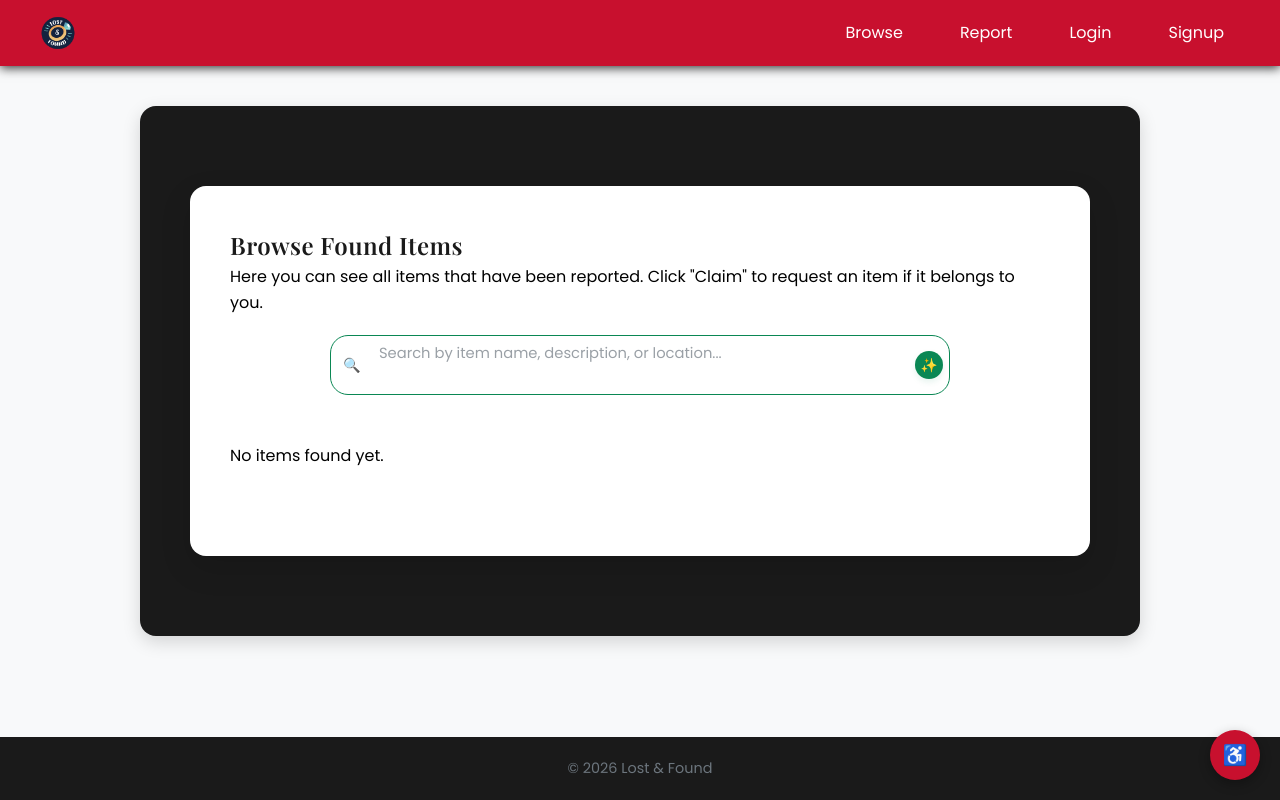
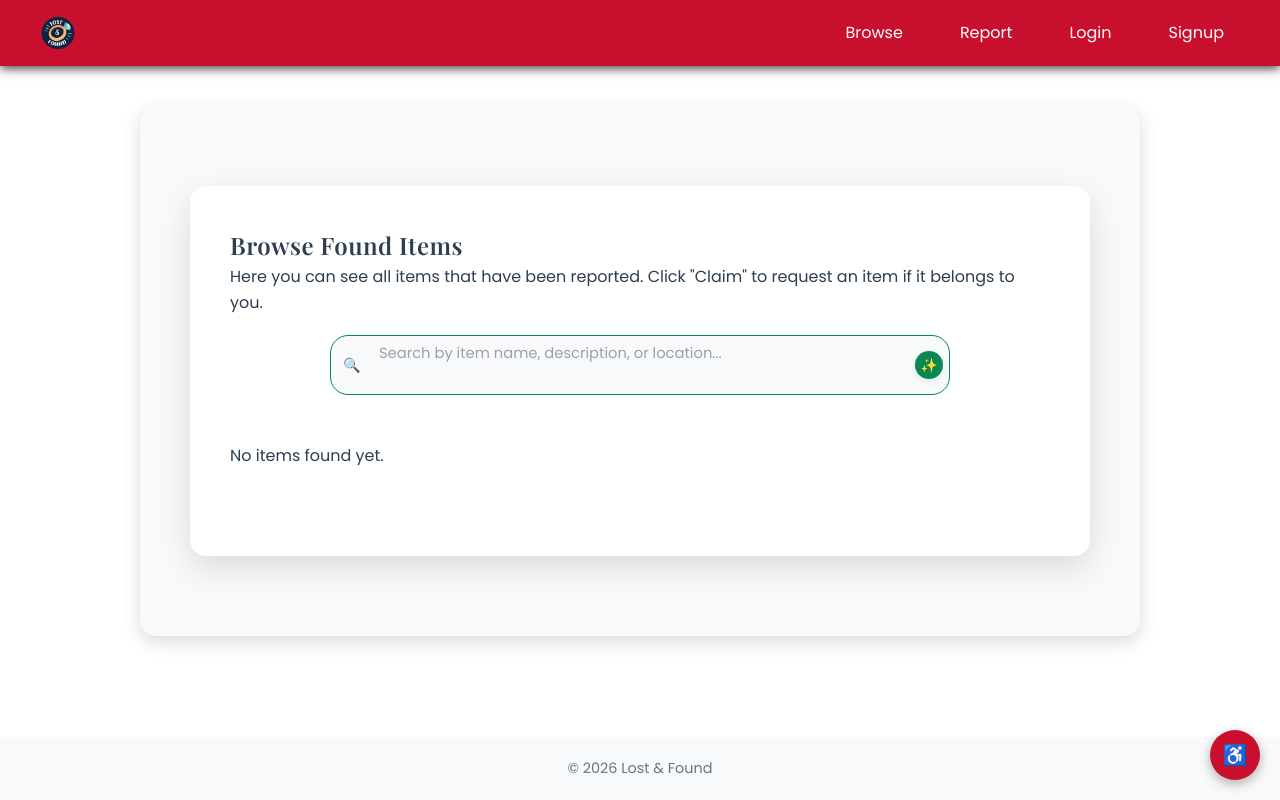
Before and after one commit to ayaanbekur/Fbla_2026, a Flask app: page /browse in a window 1280 px wide. Run offline with Flask 3, Linux system fonts and the light colour scheme; some libraries are stand-ins or nearby versions.

Commit message:
Fix theming issues: white cards in dark mode and color selection turning off dark theme
- Fixed hero section and all cards to use theme-aware backgrounds
- Rewrote theme switching logic to preserve dark mode when changing colors
- Color buttons now modify primary colors without changing base theme
- Updated all hardcoded white backgrounds to use CSS variables

```diff
--- a/static/css/styles.css
+++ b/static/css/styles.css
@@ -12,10 +12,10 @@
   --primary-light: #E63946;
   --accent: #0A8754;
   --accent-dark: #004F2D;
-  --dark: #1a1a1a;
-  --light: #f8f9fa;
-  --gray: #6c757d;
+  --surface: #f8f9fa;  /* Light background for cards/containers */
+  --background: #ffffff;  /* Main page background */
   --text: #2c3e50;
+  --text-secondary: #6c757d;
   --border: #e0e0e0;
   --shadow-sm: 0 2px 4px rgba(0,0,0,0.06);
   --shadow-md: 0 6px 16px rgba(0,0,0,0.1);
@@ -33,10 +33,10 @@
   --primary-light: #FF6B7A;
   --accent: #2ECC71;
   --accent-dark: #27AE60;
-  --dark: #f8f9fa;
-  --light: #1a1a1a;
-  --gray: #95a5a6;
+  --surface: #2c3e50;  /* Dark surface for cards/containers */
+  --background: #1a1a1a;  /* Dark page background */
   --text: #ecf0f1;
+  --text-secondary: #95a5a6;
   --border: #34495e;
   --shadow-sm: 0 2px 4px rgba(0,0,0,0.3);
   --shadow-md: 0 6px 16px rgba(0,0,0,0.4);
@@ -92,7 +92,7 @@ html {
 
 body {
   font-family: 'Poppins', -apple-system, BlinkMacSystemFont, 'Segoe UI', sans-serif;
-  background: var(--light);
+  background: var(--background);
   color: var(--text);
   line-height: 1.6;
   -webkit-font-smoothing: antialiased;
@@ -102,7 +102,7 @@ h1, h2, h3, h4, h5, h6, .logo {
   font-family: 'Playfair Display', serif;
   letter-spacing: -0.5px;
   font-weight: 600;
-  color: var(--dark);
+  color: var(--text);
 }
 
 /* =====================
@@ -189,7 +189,7 @@ h1, h2, h3, h4, h5, h6, .logo {
   font-family: 'Playfair Display', serif;
   font-size: 3.5rem;
   font-weight: 700;
-  color: var(--dark);
+  color: var(--text);
   margin-bottom: 1.5rem;
   opacity: 0;
   transform: translateY(-30px);
@@ -242,7 +242,7 @@ h1, h2, h3, h4, h5, h6, .logo {
   left: -100%;
   width: 100%;
   height: 100%;
-  background: linear-gradient(135deg, var(--primary-dark), var(--dark));
+  background: linear-gradient(135deg, var(--primary-dark), var(--primary));
   transition: left 0.3s ease;
   z-index: -1;
 }
@@ -327,7 +327,7 @@ textarea {
 .page-title {
   font-size: 2.2rem;
   margin-bottom: 2rem;
-  color: var(--dark);
+  color: var(--text);
   text-align: center;
   position: relative;
   padding-bottom: 1rem;
@@ -350,7 +350,7 @@ textarea {
   display: block;
   font-weight: 600;
   margin-bottom: 0.5rem;
-  color: var(--dark);
+  color: var(--text);
   font-size: 0.95rem;
 }
 
--- a/templates/admin.html
+++ b/templates/admin.html
@@ -79,7 +79,7 @@
 
           {% if item['status'] == 'Claimed' %}
           <form method="post" action="{{ url_for('clear_claim', item_id=item['id']) }}" style="display:inline;margin-left:0.6rem;">
-            <button type="submit" class="nav-link" style="background:#fff;color:#000;border-radius:8px;padding:0.35rem 0.6rem;border:none;cursor:pointer;">Clear Claim</button>
+            <button type="submit" class="nav-link" style="background:var(--surface);color:var(--text);border-radius:8px;padding:0.35rem 0.6rem;border:none;cursor:pointer;">Clear Claim</button>
           </form>
           {% endif %}
 
--- a/templates/admin_chat_manage.html
+++ b/templates/admin_chat_manage.html
@@ -40,8 +40,8 @@
     }
 
     .conversation-item {
-      background: #ffffff;
-      border: 2px solid #e0e0e0;
+      background: var(--surface);
+      border: 2px solid var(--border);
       border-radius: 12px;
       padding: 1.5rem;
       display: flex;
--- a/templates/base.html
+++ b/templates/base.html
@@ -20,7 +20,7 @@
       min-height: 100vh;
       display: flex;
       flex-direction: column;
-      background-color: var(--light);
+      background-color: var(--background);
       color: var(--text);
       font-family: 'Poppins', sans-serif;
     }
@@ -175,7 +175,7 @@
     }
 
     .container {
-      background: var(--dark);
+      background: var(--surface);
       border-radius: 16px;
       padding: 2rem;
       box-shadow: 0 6px 18px rgba(0,0,0,0.15);
@@ -204,8 +204,8 @@
 
     /* Footer fix */
     footer {
-      background-color: var(--dark);
-      color: var(--gray);
+      background-color: var(--surface);
+      color: var(--text-secondary);
       text-align: center;
       padding: 20px;
       font-size: 0.9rem;
@@ -250,7 +250,7 @@
     }
 
     .accessibility-modal-content {
-      background-color: var(--light);
+      background-color: var(--surface);
       margin: 15% auto;
       padding: 0;
       border-radius: 12px;
@@ -298,7 +298,7 @@
       margin: 5px;
       padding: 10px 15px;
       border: 2px solid var(--border);
-      background: var(--light);
+      background: var(--surface);
       border-radius: 8px;
       cursor: pointer;
       font-size: 14px;
@@ -345,7 +345,7 @@
     .apply-color-btn, .reset-color-btn {
       padding: 8px 16px;
       border: 2px solid var(--border);
-      background: var(--light);
+      background: var(--surface);
       border-radius: 6px;
       cursor: pointer;
       font-size: 14px;
@@ -532,13 +532,10 @@
 
       // Set initial theme
       document.documentElement.setAttribute('data-theme', savedTheme);
+
+      // Apply color modifications if not default
       if (savedColor !== 'default') {
-        document.documentElement.setAttribute('data-theme', savedColor);
-      }
-
-      // Set custom color if using custom theme
-      if (savedColor === 'custom') {
-        applyCustomColor(savedCustomColor);
+        applyColorTheme(savedColor, savedCustomColor);
       }
 
       // Set color picker value
@@ -557,20 +554,32 @@
         }
       });
 
+      // Helper function to apply color theme modifications
+      function applyColorTheme(colorType, customColor = null) {
+        if (colorType === 'blue') {
+          document.documentElement.style.setProperty('--primary', '#3498db');
+          document.documentElement.style.setProperty('--primary-dark', '#2980b9');
+          document.documentElement.style.setProperty('--primary-light', '#5dade2');
+        } else if (colorType === 'green') {
+          document.documentElement.style.setProperty('--primary', '#27ae60');
+          document.documentElement.style.setProperty('--primary-dark', '#229954');
+          document.documentElement.style.setProperty('--primary-light', '#58d68d');
+        } else if (colorType === 'purple') {
+          document.documentElement.style.setProperty('--primary', '#9b59b6');
+          document.documentElement.style.setProperty('--primary-dark', '#8e44ad');
+          document.documentElement.style.setProperty('--primary-light', '#bb8fce');
+        } else if (colorType === 'custom' && customColor) {
+          document.documentElement.style.setProperty('--primary', customColor);
+          document.documentElement.style.setProperty('--primary-dark', darkenColor(customColor, 0.3));
+          document.documentElement.style.setProperty('--primary-light', lightenColor(customColor, 0.2));
+        }
+      }
+
       // Helper function to apply custom color
       function applyCustomColor(color) {
-        // Set the custom color CSS variables
-        document.documentElement.style.setProperty('--custom-primary', color);
-        document.documentElement.style.setProperty('--custom-primary-dark', darkenColor(color, 0.3));
-        document.documentElement.style.setProperty('--custom-primary-light', lightenColor(color, 0.2));
-
-        // Set theme to custom
-        document.documentElement.setAttribute('data-theme', 'custom');
+        applyColorTheme('custom', color);
         localStorage.setItem('color', 'custom');
         localStorage.setItem('customColor', color);
-
-        // Update active states
-        colorBtns.forEach(b => b.classList.remove('active'));
       }
 
       // Helper function to darken color
@@ -620,18 +629,23 @@
           const theme = this.dataset.theme;
           document.documentElement.setAttribute('data-theme', theme);
           localStorage.setItem('theme', theme);
-          localStorage.setItem('color', 'default'); // Reset color when changing theme
 
-          // Clear custom color properties
-          document.documentElement.style.removeProperty('--custom-primary');
-          document.documentElement.style.removeProperty('--custom-primary-dark');
-          document.documentElement.style.removeProperty('--custom-primary-light');
+          // Keep current color setting, just change the base theme
+          const currentColor = localStorage.getItem('color') || 'default';
+          const currentCustomColor = localStorage.getItem('customColor') || '#C8102E';
+
+          if (currentColor !== 'default') {
+            applyColorTheme(currentColor, currentCustomColor);
+          } else {
+            // Reset to default colors for this theme
+            document.documentElement.style.removeProperty('--primary');
+            document.documentElement.style.removeProperty('--primary-dark');
+            document.documentElement.style.removeProperty('--primary-light');
+          }
 
           // Update active states
           themeBtns.forEach(b => b.classList.remove('active'));
-          colorBtns.forEach(b => b.classList.remove('active'));
           this.classList.add('active');
-          document.querySelector('[data-color="default"]').classList.add('active');
         });
       });
 
@@ -639,21 +653,17 @@
       colorBtns.forEach(btn => {
         btn.addEventListener('click', function() {
           const color = this.dataset.color;
+          localStorage.setItem('color', color);
+
           if (color === 'default') {
-            const currentTheme = localStorage.getItem('theme') || 'light';
-            document.documentElement.setAttribute('data-theme', currentTheme);
-            // Clear custom color properties
-            document.documentElement.style.removeProperty('--custom-primary');
-            document.documentElement.style.removeProperty('--custom-primary-dark');
-            document.documentElement.style.removeProperty('--custom-primary-light');
+            // Reset to default colors
+            document.documentElement.style.removeProperty('--primary');
+            document.documentElement.style.removeProperty('--primary-dark');
+            document.documentElement.style.removeProperty('--primary-light');
           } else {
-            document.documentElement.setAttribute('data-theme', color);
-            // Clear custom color properties
-            document.documentElement.style.removeProperty('--custom-primary');
-            document.documentElement.style.removeProperty('--custom-primary-dark');
-            document.documentElement.style.removeProperty('--custom-primary-light');
+            // Apply the color theme while keeping current base theme
+            applyColorTheme(color);
           }
-          localStorage.setItem('color', color);
 
           // Update active states
           colorBtns.forEach(b => b.classList.remove('active'));
@@ -672,15 +682,11 @@
 
       // Reset color button
       resetColorBtn.addEventListener('click', function() {
-        // Reset to default theme
-        const currentTheme = localStorage.getItem('theme') || 'light';
-        document.documentElement.setAttribute('data-theme', currentTheme);
+        // Reset to default colors
         localStorage.setItem('color', 'default');
-
-        // Clear custom color properties
-        document.documentElement.style.removeProperty('--custom-primary');
-        document.documentElement.style.removeProperty('--custom-primary-dark');
-        document.documentElement.style.removeProperty('--custom-primary-light');
+        document.documentElement.style.removeProperty('--primary');
+        document.documentElement.style.removeProperty('--primary-dark');
+        document.documentElement.style.removeProperty('--primary-light');
 
         // Reset color picker
         customColorPicker.value = '#C8102E';
--- a/templates/browse.html
+++ b/templates/browse.html
@@ -58,8 +58,8 @@
 
 <style>
 .page-container {
-  background-color: #ffffff;
-  color: #000000;
+  background-color: var(--background);
+  color: var(--text);
 }
 
 
@@ -84,7 +84,7 @@
   border-radius: 18px;
   padding: 3px 6px; /* slightly smaller to help fit input height */
   box-sizing: border-box;
-  background: #ffffff;
+  background: var(--surface);
 }
 
 .search-icon {
@@ -103,7 +103,7 @@
   font-size: 0.92rem;
   flex: 1;
   background: transparent;
-  color: #000000;
+  color: var(--text);
 }
 
 .search-bar:focus {
@@ -179,9 +179,9 @@
 
 
 .item-card {
-  background-color: #ffffff;
-  color: #000000;
-  border: 1px solid #e0e0e0; /* optional, cleaner look */
+  background-color: var(--surface);
+  color: var(--text);
+  border: 1px solid var(--border); /* optional, cleaner look */
   padding: 1.5rem;
   border-radius: 12px;
   box-shadow: 0 4px 12px rgba(0,0,0,0.1);
--- a/templates/chat.html
+++ b/templates/chat.html
@@ -55,8 +55,8 @@ h1, h2, h3, .logo {
 }
 
 .chat-message.other {
-    background: #f1f1f1;
-    color: black;
+    background: var(--surface);
+    color: var(--text);
     align-self: flex-start;
 }
 
--- a/templates/claim.html
+++ b/templates/claim.html
@@ -54,9 +54,9 @@ h1, h2, h3, .logo {
     max-width: 600px;
     margin: 3rem auto;
     padding: 2rem;
-    background: #ffffff;
+    background: var(--surface);
     border-radius: 12px;
-    color: #000000;
+    color: var(--text);
     box-shadow: 0 6px 18px rgba(0,0,0,0.08);
     text-align: center;
 }
@@ -127,7 +127,7 @@ h1, h2, h3, .logo {
 .claims-list li {
     padding: 0.8rem;
     margin: 0.5rem 0;
-    background: #ffffff;
+    background: var(--surface);
     border-radius: 6px;
     display: flex;
     justify-content: space-between;
--- a/templates/index.html
+++ b/templates/index.html
@@ -19,11 +19,11 @@
     margin: 3rem auto;
     text-align: center;
     padding: 5rem 2rem;
-    background: linear-gradient(135deg, #ffffff 0%, #f8f9fa 100%);
+    background: linear-gradient(135deg, var(--surface) 0%, var(--background) 100%);
     border-radius: 20px;
     border: 1px solid rgba(200, 16, 46, 0.08);
     box-shadow: 0 12px 32px rgba(0,0,0,0.08);
-    color: #2c3e50;
+    color: var(--text);
 }
 
 body {
--- a/templates/settings.html
+++ b/templates/settings.html
@@ -65,7 +65,7 @@
 }
 
 .settings-section {
-    background: white;
+    background: var(--surface);
     border-radius: 12px;
     padding: 2rem;
     margin-bottom: 2rem;
@@ -73,7 +73,7 @@
 }
 
 .settings-section h2 {
-    color: var(--dark);
+    color: var(--text);
     margin-bottom: 1.5rem;
     border-bottom: 2px solid var(--primary);
     padding-bottom: 0.5rem;
@@ -82,7 +82,7 @@
 .info-item {
     margin-bottom: 1rem;
     padding: 0.75rem;
-    background: var(--light);
+    background: var(--surface);
     border-radius: 8px;
     border-left: 4px solid var(--primary);
 }
```
Also changed, not shown: templates/admin_chat_users.html (+4 -4 lines), templates/admin_chat_with_user.html (+4 -4 lines), templates/ai_chat.html (+4 -4 lines), templates/report.html (+6 -6 lines), instance/site.db.
